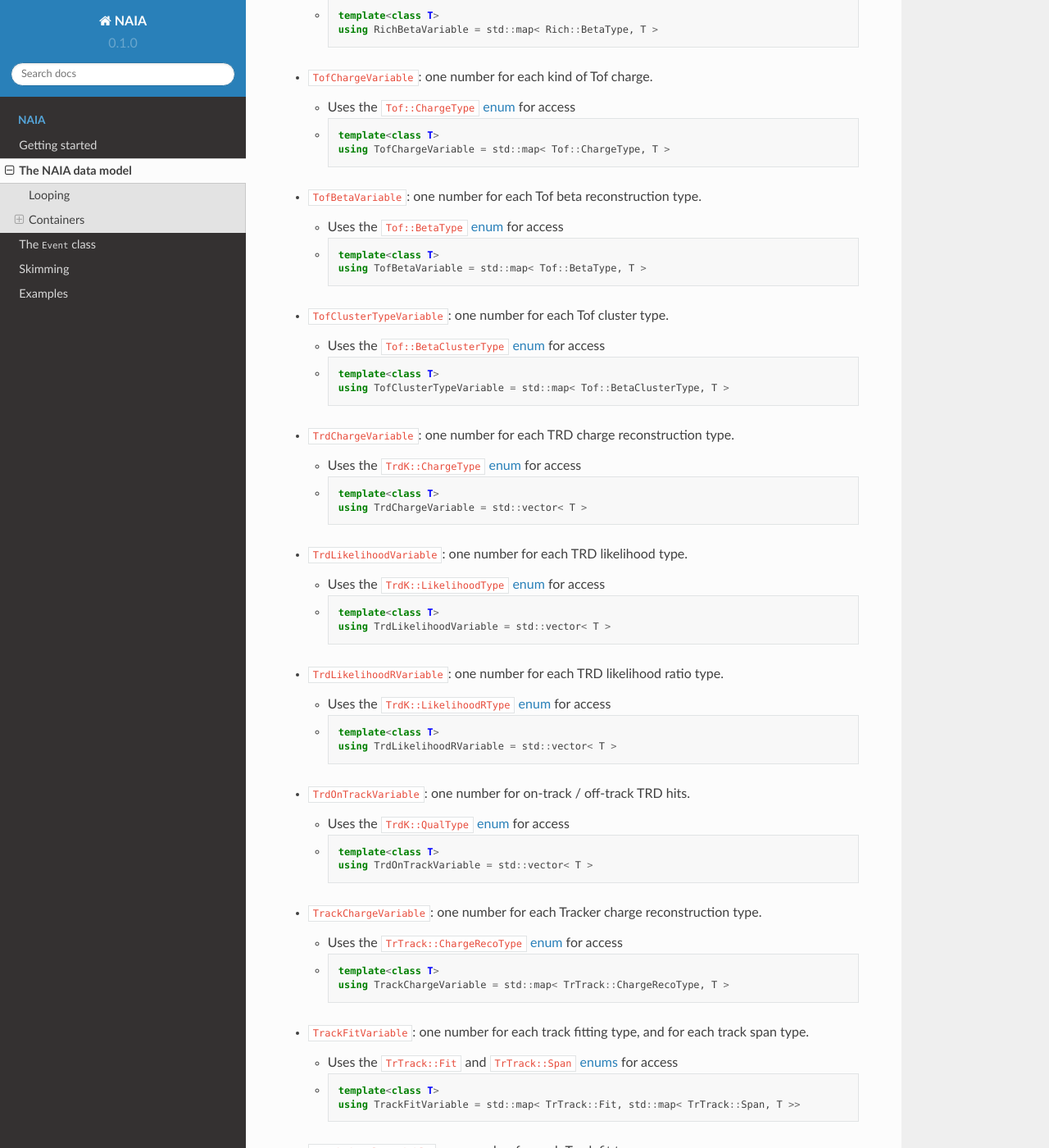
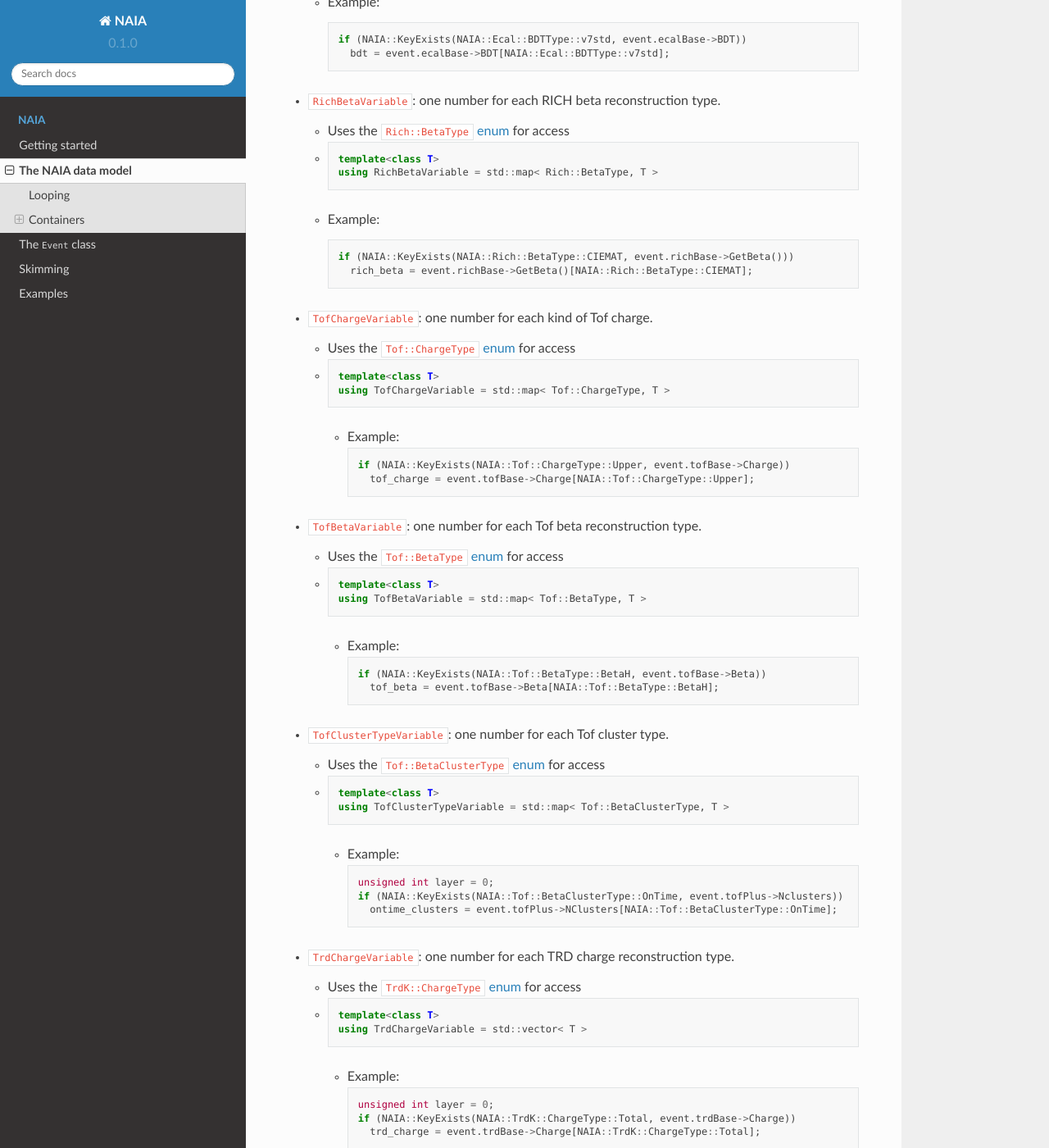
Before and after one commit to valerioformato/NAIA-readthedocs, a Sphinx documentation site: the page built from docs/source/datamodel/datamodel.rst, in a window 1280 px wide and 1400 px high, scrolled down 2910 px. Shown: the whole window at 82% size. Built offline with Sphinx 7.4.7 and the Read the Docs theme 2.0.0, drawn with Linux system fonts in a browser that asks for light colours; some of the changed text lies outside the part shown.

Commit message:
add some more examples

```diff
--- a/docs/source/datamodel/datamodel.rst
+++ b/docs/source/datamodel/datamodel.rst
@@ -99,16 +99,12 @@ variant is available. The archetypes in the NAIA data model are:
 
       template<class T>
       using EcalEnergyVariable = std::vector< T >
-  * .. note::
+  * Example:
 
-      Example:
+    .. code-block:: cpp
 
-      .. code-block:: cpp
-
-        if (NAIA::KeyExists(NAIA::Ecal::EnergyType::EnergyD, event.ecalBase->Energy))
-          ecalEneD = event.ecalBase->Energy[NAIA::Ecal::EnergyType::EnergyD];
-
-
+      if (NAIA::KeyExists(NAIA::Ecal::EnergyType::EnergyD, event.ecalBase->Energy))
+        ecalEneD = event.ecalBase->Energy[NAIA::Ecal::EnergyType::EnergyD];
 
 * ``EcalLikelihoodVariable``: one number for each likelihood type.
 
@@ -117,6 +113,12 @@ variant is available. The archetypes in the NAIA data model are:
 
       template<class T>
       using EcalLikelihoodVariable = std::vector< T >
+  * Example:
+
+    .. code-block:: cpp
+
+      if (NAIA::KeyExists(NAIA::Ecal::Likelihood::Integral, event.ecalPlus->Likelihood))
+        ecalLikelihood = event.ecalPlus->Likelihood[NAIA::Ecal::Likelihood::Integral];
 
 * ``EcalBDTVariable``: one number for each BDT type.
 
@@ -125,6 +127,12 @@ variant is available. The archetypes in the NAIA data model are:
 
       template<class T>
       using EcalBDTVariable = std::vector< T >
+  * Example:
+
+    .. code-block:: cpp
+
+      if (NAIA::KeyExists(NAIA::Ecal::BDTType::v7std, event.ecalBase->BDT))
+        bdt = event.ecalBase->BDT[NAIA::Ecal::BDTType::v7std];
 
 * ``RichBetaVariable``: one number for each RICH beta reconstruction type.
 
@@ -133,6 +141,12 @@ variant is available. The archetypes in the NAIA data model are:
 
       template<class T>
       using RichBetaVariable = std::map< Rich::BetaType, T >
+  * Example:
+
+    .. code-block:: cpp
+
+      if (NAIA::KeyExists(NAIA::Rich::BetaType::CIEMAT, event.richBase->GetBeta()))
+        rich_beta = event.richBase->GetBeta()[NAIA::Rich::BetaType::CIEMAT];
 
 * ``TofChargeVariable``: one number for each kind of Tof charge.
 
@@ -141,6 +155,12 @@ variant is available. The archetypes in the NAIA data model are:
 
       template<class T>
       using TofChargeVariable = std::map< Tof::ChargeType, T >
+   * Example:
+
+    .. code-block:: cpp
+
+      if (NAIA::KeyExists(NAIA::Tof::ChargeType::Upper, event.tofBase->Charge))
+        tof_charge = event.tofBase->Charge[NAIA::Tof::ChargeType::Upper];
 
 * ``TofBetaVariable``: one number for each Tof beta reconstruction type.
 
@@ -149,6 +169,12 @@ variant is available. The archetypes in the NAIA data model are:
 
       template<class T>
       using TofBetaVariable = std::map< Tof::BetaType, T >
+   * Example:
+
+    .. code-block:: cpp
+
+      if (NAIA::KeyExists(NAIA::Tof::BetaType::BetaH, event.tofBase->Beta))
+        tof_beta = event.tofBase->Beta[NAIA::Tof::BetaType::BetaH];
 
 * ``TofClusterTypeVariable``: one number for each Tof cluster type.
 
@@ -157,6 +183,13 @@ variant is available. The archetypes in the NAIA data model are:
 
       template<class T>
       using TofClusterTypeVariable = std::map< Tof::BetaClusterType, T >
+   * Example:
+
+    .. code-block:: cpp
+
+      unsigned int layer = 0;
+      if (NAIA::KeyExists(NAIA::Tof::BetaClusterType::OnTime, event.tofPlus->Nclusters))
+        ontime_clusters = event.tofPlus->NClusters[NAIA::Tof::BetaClusterType::OnTime];
 
 * ``TrdChargeVariable``: one number for each TRD charge reconstruction type.
 
@@ -165,6 +198,13 @@ variant is available. The archetypes in the NAIA data model are:
 
       template<class T>
       using TrdChargeVariable = std::vector< T >
+   * Example:
+
+    .. code-block:: cpp
+
+      unsigned int layer = 0;
+      if (NAIA::KeyExists(NAIA::TrdK::ChargeType::Total, event.trdBase->Charge))
+        trd_charge = event.trdBase->Charge[NAIA::TrdK::ChargeType::Total];
 
 * ``TrdLikelihoodVariable``: one number for each TRD likelihood type.
 
```
